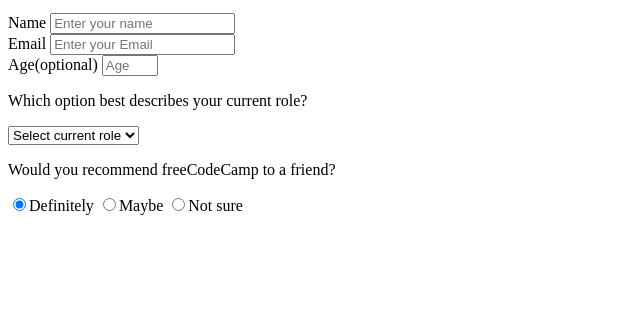
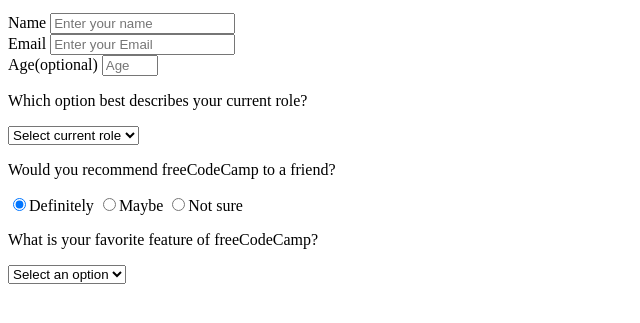
Before and after one commit to Yinkusadel/05-fcc-surveyform, a website: page index.html in a window 1280 px wide. Shown: the part 101-424 px from the top of the page, without its empty margins (0-640 px from the left). Drawn offline with Linux system fonts and the light colour scheme.

Commit message:
div class form group of what is your fav feature of fcc added

```diff
--- a/index.html
+++ b/index.html
@@ -90,5 +90,17 @@
               class="input-radio"
             />Not sure
           </label>
+        </div>
+
+        <div class="form-group">
+          <p>What is your favorite feature of freeCodeCamp?</p>
+          <select id="most-like" name="mostLike" class="form-control" required>
+            <option disabled selected value>Select an option</option>
+            <option value="challenges">Challenges</option>
+            <option value="projects">Projects</option>
+            <option value="community">Community</option>
+            <option value="openSource">Open Source</option>
+          </select>
+        </div>
   </body>
 </html>
```
